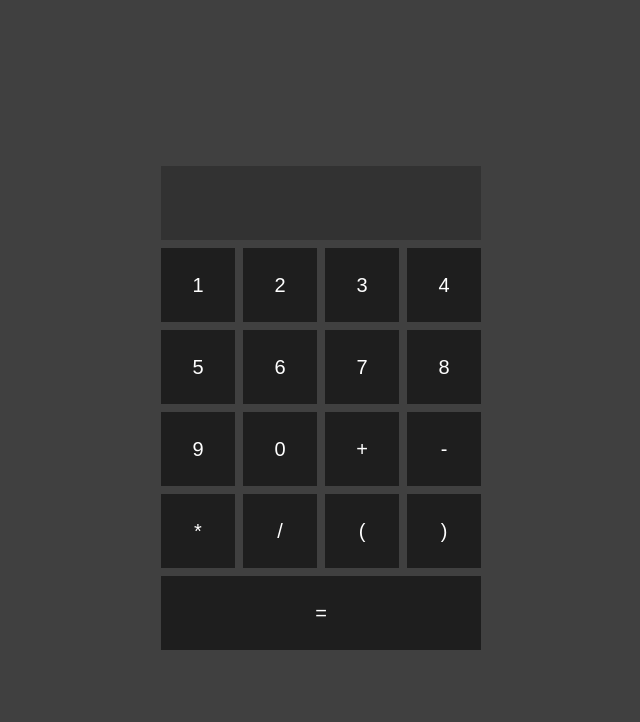
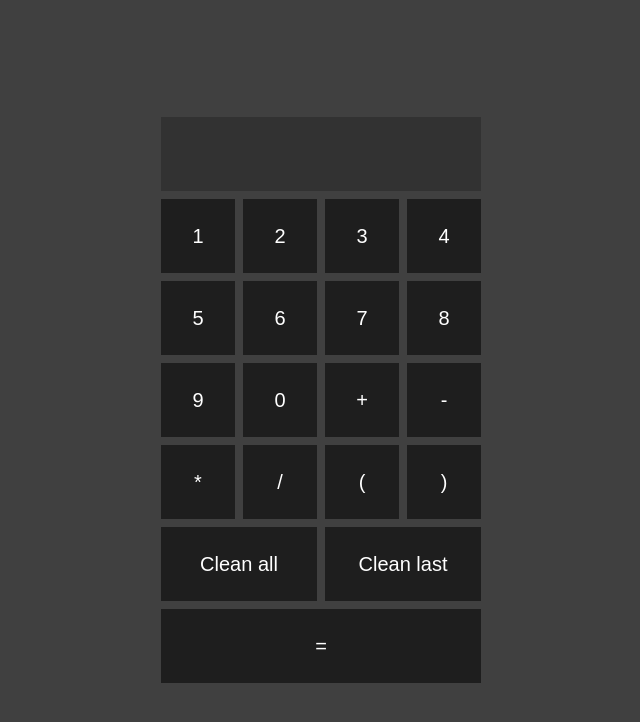
Before and after one commit to serhii-123/vue-calculator, a Vue app: page / in a window 1280 px wide. Shown: the top 722 px of the page, without its empty margins (319-959 px from the left). Built offline with nearby package versions, Linux system fonts and the light colour scheme.

Commit message:
Some changes

```diff
--- a/public/style.css
+++ b/public/style.css
@@ -1,10 +1,12 @@
 * {
     box-sizing: border-box;
+    padding: 0;
+    margin: 0;
 }
 
 html, body, .wrapper {
     height: 100%;
-    min-height: 800px;
+    min-height: 700px;
     background-color: rgb(64, 64, 64);
 }
 
--- a/src/App.vue
+++ b/src/App.vue
@@ -1,9 +1,14 @@
 <template>
   <text-block
       class="app__text-block"
-      :text="enteredValue"
+      :text="text"
   ></text-block>
-  <keyboard></keyboard>
+  <keyboard
+    @symbolAdding="addSymbol"
+    @cleaningAll="cleanAll"
+    @cleaningLast="cleanLast"
+    @execution="executeExpression"
+  ></keyboard>
 </template>
 
 <script>
@@ -17,8 +22,28 @@ export default {
   },
   data() {
     return {
-      enteredValue: ''
+      text: ''
     };
+  },
+  methods: {
+    addSymbol(value) {
+      this.text += value;
+    },
+    cleanAll() {
+      console.log('cock');
+      this.text = '';
+    },
+    cleanLast() {
+      this.text = this.text.slice(0, -1);
+    },
+    executeExpression() {
+      try {
+        let result = eval(this.text).toString();
+        this.text = result;
+      } catch {
+        console.log('Error!');
+      }
+    }
   }
 }
 </script>
--- a/src/components/calculatorBtn.vue
+++ b/src/components/calculatorBtn.vue
@@ -1,16 +1,16 @@
 <template>
-  <button class="calculatorBtn" @click="emitBtnClick">{{symbol}}</button>
+  <button class="calculatorBtn" @click="emitBtnClick">{{value}}</button>
 </template>
 
 <script>
 export default {
   name: "my-button",
   props: {
-    symbol: [String, Number]
+    value: [String, Number]
   },
   methods: {
     emitBtnClick() {
-      this.$emit('btnClick', this.symbol);
+      this.$emit('btnClick', this.value);
     }
   }
 }
--- a/src/components/keyboard.vue
+++ b/src/components/keyboard.vue
@@ -2,8 +2,8 @@
   <div class="keyboard">
     <calculator-btn
         class="keyboard__btn"
-        v-for="value in symbols"
-        :symbol="value"
+        v-for="value in values"
+        :value="value"
         @btn-click="handleClick"
     ></calculator-btn>
   </div>
@@ -19,15 +19,26 @@ export default {
   },
   data() {
     return {
-      symbols: ['1', '2', '3', '4', '5', '6', '7', '8', '9', '0', '+', '-', '*', '/', '(', ')', '=']
+      values: ['1', '2', '3', '4', '5', '6', '7', '8', '9', '0', '+', '-', '*', '/', '(', ')', 'Clean all', 'Clean last', '=']
     };
   },
   methods: {
     handleClick(value) {
-      if(value == '=') {
-        this.$emit('execution');
-      } else {
-        this.$emit('symbolAdding');
+      switch(value) {
+        case '=':
+          this.$emit('execution');
+          break;
+        case 'Clean all':
+          console.log('clean all');
+          this.$emit('cleaningAll');
+          break;
+        case 'Clean last':
+          console.log('clean last')
+          this.$emit('cleaningLast');
+          break;
+        default:
+          this.$emit('symbolAdding', value);
+          break;
       }
     }
   }
@@ -47,6 +58,14 @@ export default {
 .keyboard__btn:nth-child(4n) {
   margin: 0 0 8px 0;
 }
+.keyboard__btn:nth-child(17) {
+  width: 156px;
+  margin: 0 8px 8px 0;
+}
+.keyboard__btn:nth-child(18) {
+  width: 156px;
+  margin: 0 0 8px 0;
+}
 .keyboard__btn:last-child {
   width: 100%;
   margin: 0;
--- a/src/components/textBlock.vue
+++ b/src/components/textBlock.vue
@@ -8,7 +8,7 @@
 export default {
   name: "text-block",
   props: {
-    text: String
+    text: [String, Number]
   }
 }
 </script>
@@ -16,13 +16,13 @@ export default {
 <style scoped>
 .text-block {
   display: flex;
-  justify-content: right;
+  justify-content: left;
   align-items: center;
   padding: 10px;
   background-color: rgb(50, 50, 50);
 }
 .text-block__text {
-  text-overflow: ellipsis;
+  overflow: hidden;
   font-family: sans-serif;
   font-size: 20px;
   color: rgb(255, 255, 255);
```
Also changed, not shown: 1 other file (tests, documents, lock files or other folders).
